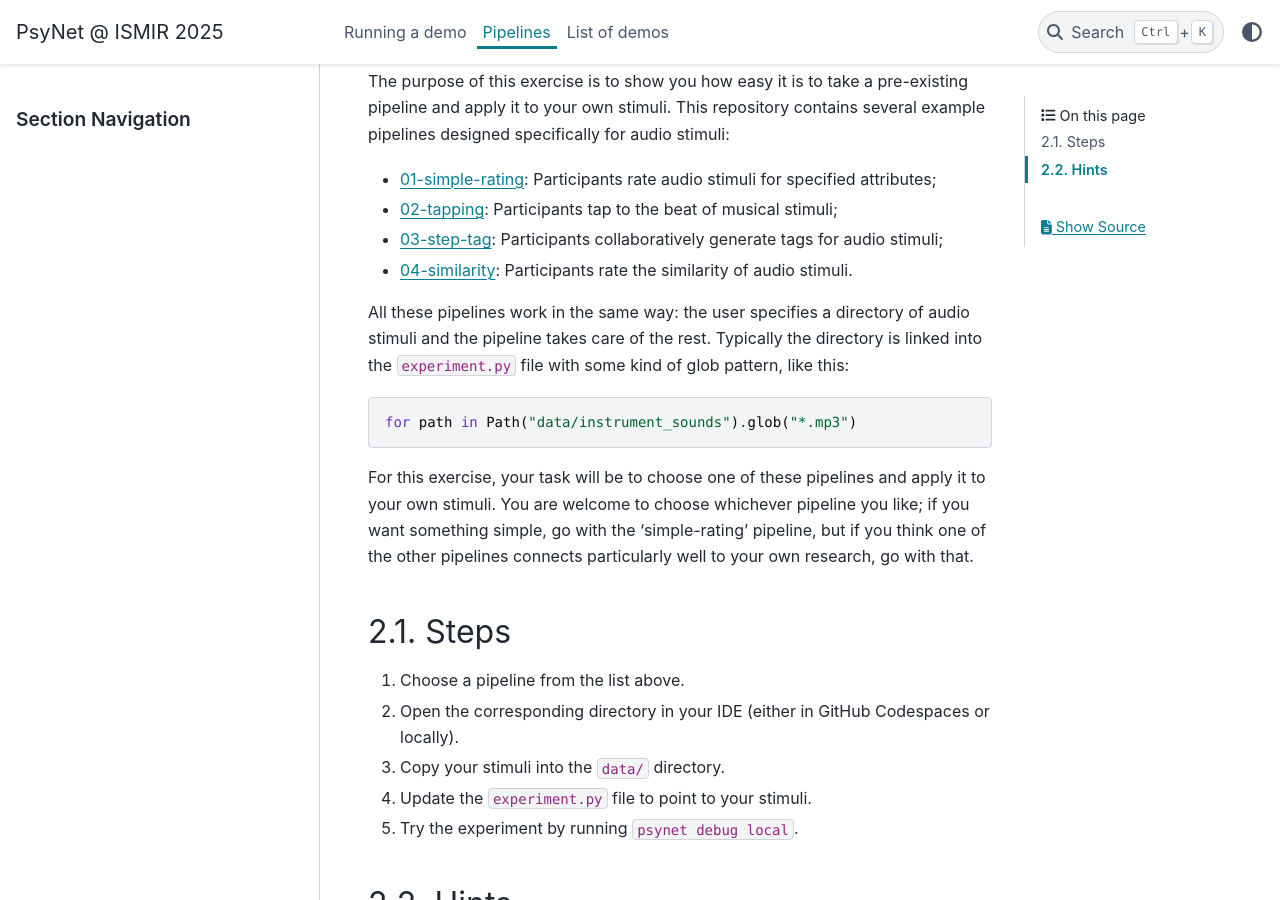
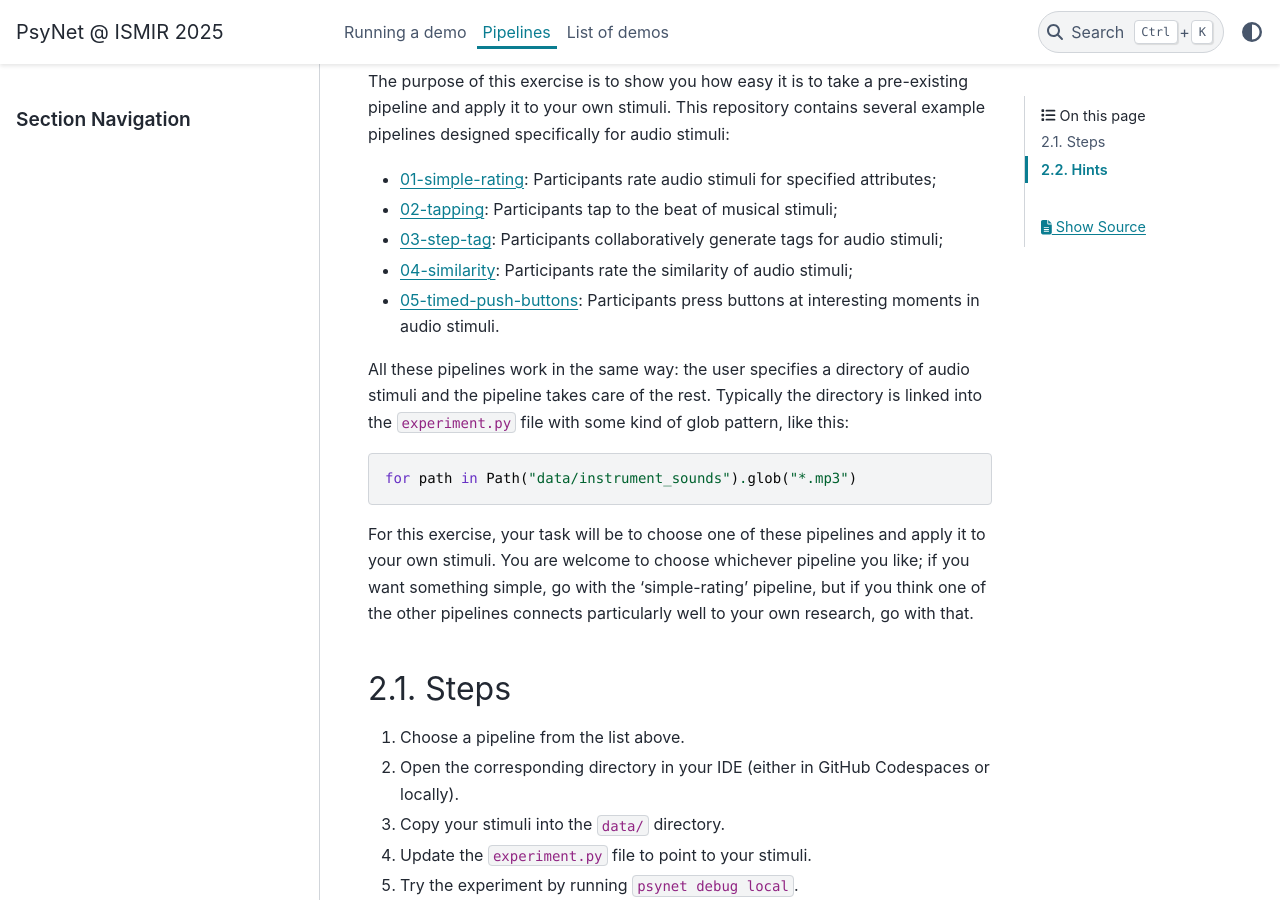
Before and after one commit to pmcharrison/psynet-tutorial-ismir-2025, a Sphinx documentation site: the page built from docs/exercises/02-pipelines.rst, in a window 1280 px wide and 900 px high, scrolled down 371 px. Built offline with Sphinx 7.4.7 and the PyData theme 0.15.4, drawn with Linux system fonts in a browser that asks for light colours.

Commit message:
Docs for timed push buttons

```diff
--- a/docs/demos/05-timed-push-buttons.rst
+++ b/docs/demos/05-timed-push-buttons.rst
@@ -1,5 +1,5 @@
-Timed Push Button demo
-======================
+Timed push buttons demo
+=======================
 
 For the full source code, see `demos/05-timed-push-buttons <https://github.com/pmcharrison/psynet-workshop-ismir-2025/tree/main/demos/05-timed-push-buttons>`_ in the GitHub repository.
 
--- a/docs/exercises/02-pipelines.rst
+++ b/docs/exercises/02-pipelines.rst
@@ -16,7 +16,8 @@ This repository contains several example pipelines designed specifically for aud
 - :doc:`01-simple-rating <../demos/01-simple-rating>`: Participants rate audio stimuli for specified attributes;
 - :doc:`02-tapping <../demos/02-tapping>`: Participants tap to the beat of musical stimuli;
 - :doc:`03-step-tag <../demos/03-step-tag>`: Participants collaboratively generate tags for audio stimuli;
-- :doc:`04-similarity <../demos/04-similarity>`: Participants rate the similarity of audio stimuli.
+- :doc:`04-similarity <../demos/04-similarity>`: Participants rate the similarity of audio stimuli;
+- :doc:`05-timed-push-buttons <../demos/05-timed-push-buttons>`: Participants press buttons at interesting moments in audio stimuli.
 
 All these pipelines work in the same way: the user specifies a directory of audio stimuli and the pipeline takes care of the rest.
 Typically the directory is linked into the ``experiment.py`` file with some kind of glob pattern, like this:
```
